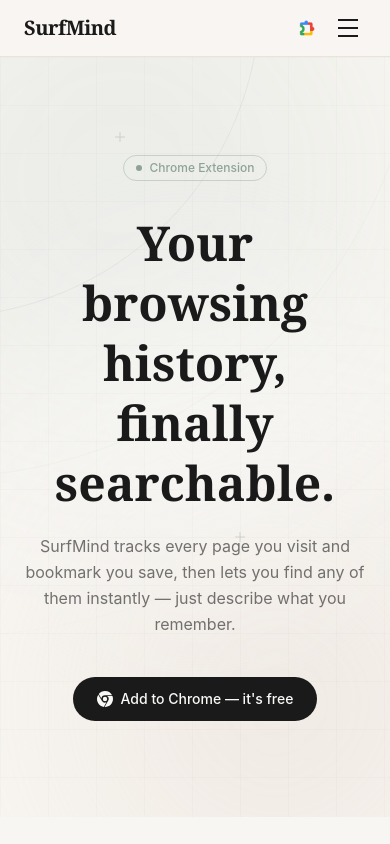
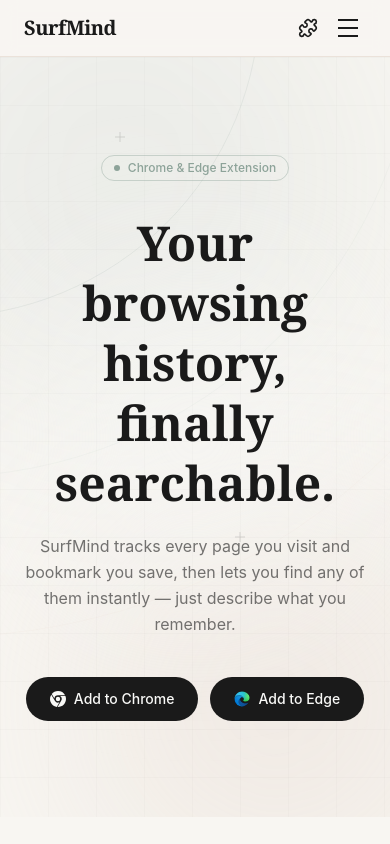
Before and after one commit to mohdzain98/surfmind-web, a React (Vite) app: page / in a window 390 px wide. Shown: the top 844 px of the page. Built offline with nearby package versions, Linux system fonts and the light colour scheme.

Commit message:
feat: add Edge install links and mobile browser dropdown

```diff
--- a/src/components/Footer.tsx
+++ b/src/components/Footer.tsx
@@ -1,7 +1,5 @@
+import { CHROME_STORE_URL, EDGE_STORE_URL } from "../storeLinks";
 import { Link } from "react-router-dom";
-
-const CHROME_STORE_URL =
-  "https://chromewebstore.google.com/detail/surfmind-smarter-browsing/ladckalplikfcplbihpgfnlkonnpehkj";
 
 export default function Footer() {
   return (
@@ -33,6 +31,14 @@ export default function Footer() {
           >
             Chrome Store
           </a>
+          <a
+            href={EDGE_STORE_URL}
+            target="_blank"
+            rel="noopener noreferrer"
+            className="hover:text-charcoal transition-colors"
+          >
+            Edge Add-ons
+          </a>
         </div>
       </div>
     </footer>
--- a/src/components/Navbar.tsx
+++ b/src/components/Navbar.tsx
@@ -1,6 +1,9 @@
-import { useState } from "react";
+import { CHROME_STORE_URL, EDGE_STORE_URL } from "../storeLinks";
+import { useEffect, useRef, useState } from "react";
+import { Puzzle } from "lucide-react";
 import { Link, useLocation } from "react-router-dom";
 import webstoreIcon from "../assets/webstore.png";
+import edgeIcon from "../assets/edge.svg";
 
 const navLinks = [
   { to: "/", label: "Home" },
@@ -8,9 +11,6 @@ const navLinks = [
   { to: "/#how-it-works", label: "How It Works" },
   { to: "/contact", label: "Contact" },
 ];
-
-const CHROME_STORE_URL =
-  "https://chromewebstore.google.com/detail/surfmind-smarter-browsing/ladckalplikfcplbihpgfnlkonnpehkj";
 
 function ChromeStoreLink() {
   return (
@@ -33,9 +33,53 @@ function ChromeStoreLink() {
   );
 }
 
+function EdgeStoreLink() {
+  return (
+    <a
+      href={EDGE_STORE_URL}
+      target="_blank"
+      rel="noopener noreferrer"
+      aria-label="Get SurfMind from Microsoft Edge Add-ons"
+      title="Microsoft Edge Add-ons"
+      className="group inline-flex h-9 w-9 items-center justify-center"
+    >
+      <img
+        src={edgeIcon}
+        alt=""
+        aria-hidden="true"
+        draggable={false}
+        className="h-5 w-5 object-contain transition-transform duration-200 group-hover:scale-110"
+      />
+    </a>
+  );
+}
+
 export default function Navbar() {
   const { pathname, hash } = useLocation();
   const [open, setOpen] = useState(false);
+  const [storesOpen, setStoresOpen] = useState(false);
+  const storesRef = useRef<HTMLDivElement>(null);
+  const storesButtonRef = useRef<HTMLButtonElement>(null);
+
+  useEffect(() => {
+    if (!storesOpen) return;
+    function closeOutside(event: PointerEvent) {
+      if (!storesRef.current?.contains(event.target as Node))
+        setStoresOpen(false);
+    }
+    function closeOnEscape(event: KeyboardEvent) {
+      if (event.key === "Escape") {
+        setStoresOpen(false);
+        storesButtonRef.current?.focus();
+      }
+    }
+    document.addEventListener("pointerdown", closeOutside);
+    document.addEventListener("keydown", closeOnEscape);
+    return () => {
+      document.removeEventListener("pointerdown", closeOutside);
+      document.removeEventListener("keydown", closeOnEscape);
+    };
+  }, [storesOpen]);
 
   const isActive = (to: string) => {
     const [linkPath, linkHash = ""] = to.split("#");
@@ -68,15 +112,70 @@ export default function Navbar() {
               {link.label}
             </Link>
           ))}
-          <ChromeStoreLink />
+          <div className="flex items-center gap-1">
+            <ChromeStoreLink />
+            <EdgeStoreLink />
+          </div>
         </div>
 
         {/* Mobile actions */}
         <div className="flex items-center gap-1 sm:hidden">
-          <ChromeStoreLink />
+          <div
+            ref={storesRef}
+            className="relative"
+            onBlur={(event) => {
+              if (!event.currentTarget.contains(event.relatedTarget))
+                setStoresOpen(false);
+            }}
+          >
+            <button
+              ref={storesButtonRef}
+              type="button"
+              aria-label="Install SurfMind extension"
+              aria-expanded={storesOpen}
+              aria-controls="mobile-extension-links"
+              onClick={() => {
+                setStoresOpen((current) => !current);
+                setOpen(false);
+              }}
+              className="flex h-9 w-9 items-center justify-center rounded-lg text-charcoal hover:bg-charcoal/5"
+            >
+              <Puzzle className="h-5 w-5" aria-hidden="true" />
+            </button>
+            {storesOpen ? (
+              <div
+                id="mobile-extension-links"
+                className="absolute right-0 top-full mt-2 w-40 rounded-xl border border-clay/40 bg-[#f8f6f2] p-1.5 shadow-lg"
+              >
+                {[
+                  {
+                    label: "Chrome",
+                    href: CHROME_STORE_URL,
+                    icon: webstoreIcon,
+                  },
+                  { label: "Edge", href: EDGE_STORE_URL, icon: edgeIcon },
+                ].map(({ label, href, icon }) => (
+                  <a
+                    key={label}
+                    href={href}
+                    target="_blank"
+                    rel="noopener noreferrer"
+                    onClick={() => setStoresOpen(false)}
+                    className="flex items-center gap-3 rounded-lg px-3 py-2.5 text-sm font-medium text-charcoal hover:bg-charcoal/5 focus-visible:bg-charcoal/5"
+                  >
+                    <img src={icon} alt="" className="h-5 w-5 object-contain" />
+                    {label}
+                  </a>
+                ))}
+              </div>
+            ) : null}
+          </div>
           <button
             className="flex h-9 w-9 flex-col items-center justify-center gap-1.5"
-            onClick={() => setOpen(!open)}
+            onClick={() => {
+              setOpen(!open);
+              setStoresOpen(false);
+            }}
             aria-label="Toggle menu"
             aria-expanded={open}
           >
--- a/src/components/home/CtaBanner.tsx
+++ b/src/components/home/CtaBanner.tsx
@@ -1,5 +1,5 @@
-const CHROME_STORE_URL =
-  "https://chromewebstore.google.com/detail/surfmind-smarter-browsing/ladckalplikfcplbihpgfnlkonnpehkj";
+import edgeIcon from "../../assets/edge.svg";
+import { CHROME_STORE_URL, EDGE_STORE_URL } from "../../storeLinks";
 
 function ChromeIcon() {
   return (
@@ -20,6 +20,7 @@ export default function CtaBanner() {
           Install SurfMind in seconds and start building a searchable record of
           your browsing — for free.
         </p>
+        <div className="flex flex-wrap items-center justify-center gap-3">
           <a
             href={CHROME_STORE_URL}
             target="_blank"
@@ -27,8 +28,18 @@ export default function CtaBanner() {
             className="inline-flex items-center gap-2 bg-charcoal text-cream text-sm font-medium px-7 py-3.5 rounded-full hover:bg-charcoal/85 transition-colors"
           >
             <ChromeIcon />
-          Add to Chrome — it's free
+            Add to Chrome
           </a>
+          <a
+            href={EDGE_STORE_URL}
+            target="_blank"
+            rel="noopener noreferrer"
+            className="inline-flex items-center gap-2 bg-charcoal text-cream text-sm font-medium px-7 py-3.5 rounded-full hover:bg-charcoal/85 transition-colors"
+          >
+            <img src={edgeIcon} alt="" aria-hidden="true" className="h-4 w-4" />
+            Add to Edge
+          </a>
+        </div>
       </div>
     </section>
   );
--- a/src/components/home/Hero.tsx
+++ b/src/components/home/Hero.tsx
@@ -1,5 +1,5 @@
-const CHROME_STORE_URL =
-  "https://chromewebstore.google.com/detail/surfmind-smarter-browsing/ladckalplikfcplbihpgfnlkonnpehkj";
+import edgeIcon from "../../assets/edge.svg";
+import { CHROME_STORE_URL, EDGE_STORE_URL } from "../../storeLinks";
 
 function ChromeIcon() {
   return (
@@ -128,7 +128,7 @@ export default function Hero() {
       <div className="relative text-center py-24 px-6 max-w-3xl mx-auto">
         <span className="inline-flex items-center gap-2 text-xs font-medium text-sage border border-sage/40 rounded-full px-3 py-1 mb-8">
           <span className="w-1.5 h-1.5 rounded-full bg-sage inline-block" />
-          Chrome Extension
+          Chrome & Edge Extension
         </span>
 
         <h1 className="font-serif text-5xl sm:text-6xl font-semibold text-charcoal leading-tight mb-5">
@@ -142,7 +142,7 @@ export default function Hero() {
           you find any of them instantly — just describe what you remember.
         </p>
 
-        <div className="flex items-center justify-center">
+        <div className="flex flex-wrap items-center justify-center gap-3">
           <a
             href={CHROME_STORE_URL}
             target="_blank"
@@ -150,7 +150,16 @@ export default function Hero() {
             className="inline-flex items-center gap-2 bg-charcoal text-cream text-sm font-medium px-6 py-3 rounded-full hover:bg-charcoal/85 transition-colors"
           >
             <ChromeIcon />
-            Add to Chrome — it's free
+            Add to Chrome
+          </a>
+          <a
+            href={EDGE_STORE_URL}
+            target="_blank"
+            rel="noopener noreferrer"
+            className="inline-flex items-center gap-2 bg-charcoal text-cream text-sm font-medium px-6 py-3 rounded-full hover:bg-charcoal/85 transition-colors"
+          >
+            <img src={edgeIcon} alt="" aria-hidden="true" className="h-4 w-4" />
+            Add to Edge
           </a>
         </div>
       </div>
--- a/src/pages/Contact.tsx
+++ b/src/pages/Contact.tsx
@@ -229,7 +229,8 @@ export default function Contact() {
             </h2>
             <ul className="mt-4 space-y-3">
               <GuidanceItem>
-                The SurfMind version and Chrome version you are using.
+                The SurfMind version and browser version (Chrome or Edge) you
+                are using.
               </GuidanceItem>
               <GuidanceItem>
                 A short sequence of steps that reproduces the issue.
--- a/src/pages/Privacy.tsx
+++ b/src/pages/Privacy.tsx
@@ -49,7 +49,7 @@ export default function Privacy() {
       <p className="text-sm text-charcoal/70 leading-relaxed mb-10">
         This Privacy Policy explains what information SurfMind processes, why it
         is processed, where it is stored, and the controls available to you when
-        you use our Chrome extension.
+        you use our Chrome and Edge extension.
       </p>
 
       <Section title="1. Information We Collect">
@@ -105,7 +105,7 @@ export default function Privacy() {
         <p className="font-medium text-charcoal/80 mb-2">Local Storage</p>
         <ul className="space-y-1.5 mb-4">
           <Li>
-            SurfMind uses Chrome local storage for pending browsing records,
+            SurfMind uses browser local storage for pending browsing records,
             extracted bookmark content, synchronization state, settings, and
             your random browser identifier.
           </Li>
@@ -231,8 +231,8 @@ export default function Privacy() {
               All URLs and content scripts
             </strong>{" "}
             — Allow SurfMind to extract readable headings and text from
-            supported pages you visit or bookmark. Chrome blocks access to
-            restricted browser pages.
+            supported pages you visit or bookmark. Chrome and Edge block access
+            to restricted browser pages.
           </Li>
         </ul>
       </Section>
--- a/src/pages/Terms.tsx
+++ b/src/pages/Terms.tsx
@@ -47,8 +47,8 @@ export default function Terms() {
 
       <p className="text-sm text-charcoal/70 leading-relaxed mb-10">
         Please read these Terms of Service carefully before using the SurfMind
-        Chrome extension. By installing or using SurfMind, you agree to be bound
-        by these terms.
+        Chrome and Edge extension. By installing or using SurfMind, you agree to
+        be bound by these terms.
       </p>
 
       <Section title="1. Acceptance of Terms">
@@ -60,7 +60,7 @@ export default function Terms() {
       </Section>
 
       <Section title="2. Description of Service">
-        <p>SurfMind is a Chrome extension that:</p>
+        <p>SurfMind is a Chrome and Edge extension that:</p>
         <ul className="space-y-1.5 mt-2">
           <Li>
             Automatically tracks and logs websites you visit and bookmarks you
--- /dev/null
+++ b/src/storeLinks.ts
@@ -0,0 +1,5 @@
+export const CHROME_STORE_URL =
+  "https://chromewebstore.google.com/detail/surfmind-smarter-browsing/ladckalplikfcplbihpgfnlkonnpehkj";
+
+export const EDGE_STORE_URL =
+  "https://microsoftedge.microsoft.com/addons/detail/hdnflpjcaomgjkjmggiaihifillgdofk";
```
Also changed, not shown: src/assets/edge.svg (added). Lines whose indentation alone changed are shown as unchanged.
